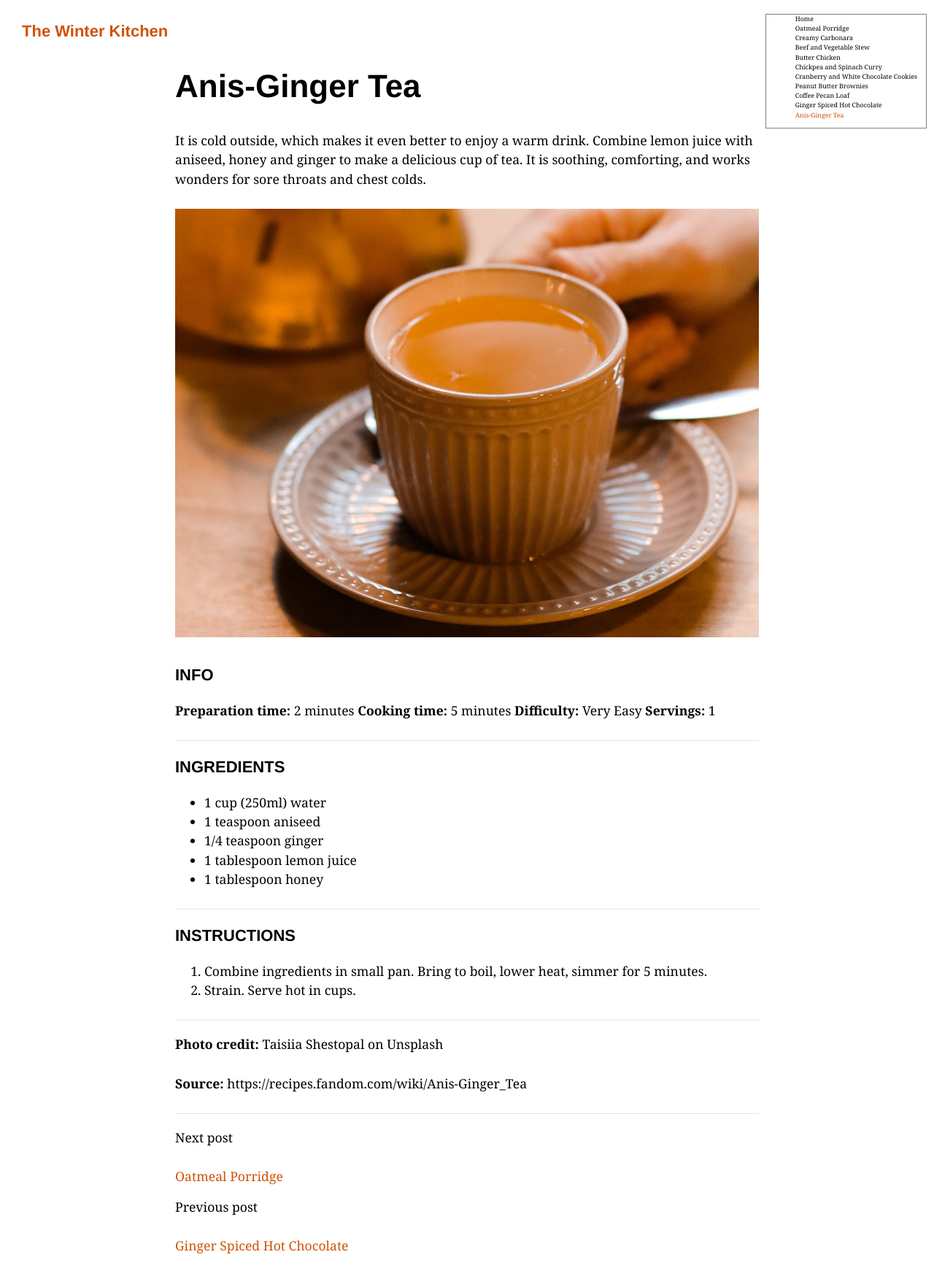
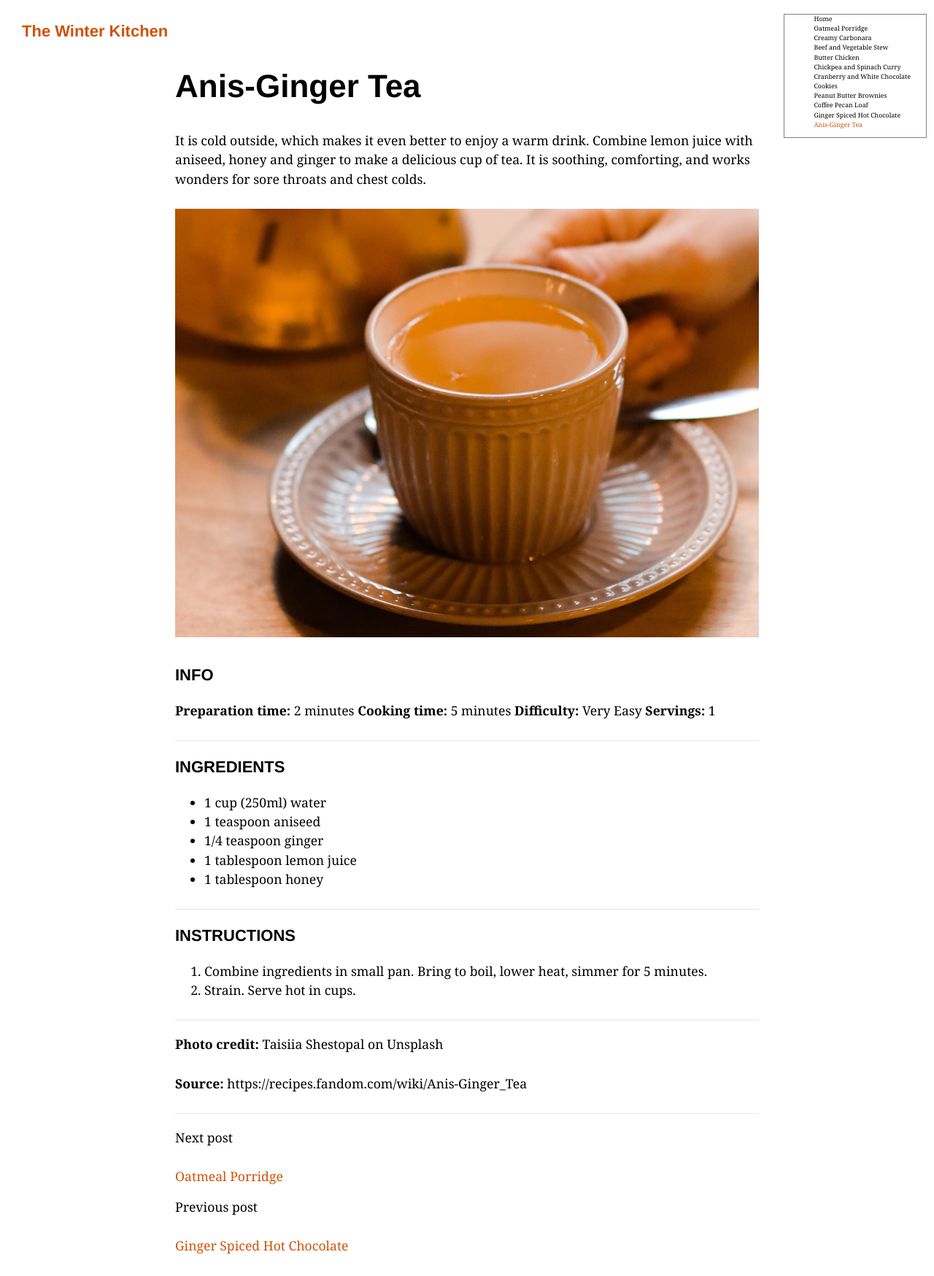
Before and after one commit to AgneteSteine/agnetesteine.github.io, a Jekyll site: the page built from _recipes/recipe11.markdown, in a window 1280 px wide. Shown: the whole page at 73% size. Built offline with Jekyll 4.4.1, drawn with Linux system fonts in a browser that asks for light colours.

Commit message:
Width 12%

```diff
--- a/assets/css/recipes.css
+++ b/assets/css/recipes.css
@@ -111,7 +111,7 @@ a {
 /* for a menu for all recipes */
 ul.recipes {
   border: 1px solid gray;
-  width: 14%;
+  width: 12%;
   float:right;
   position: fixed;
   font-size: 50%;
```
